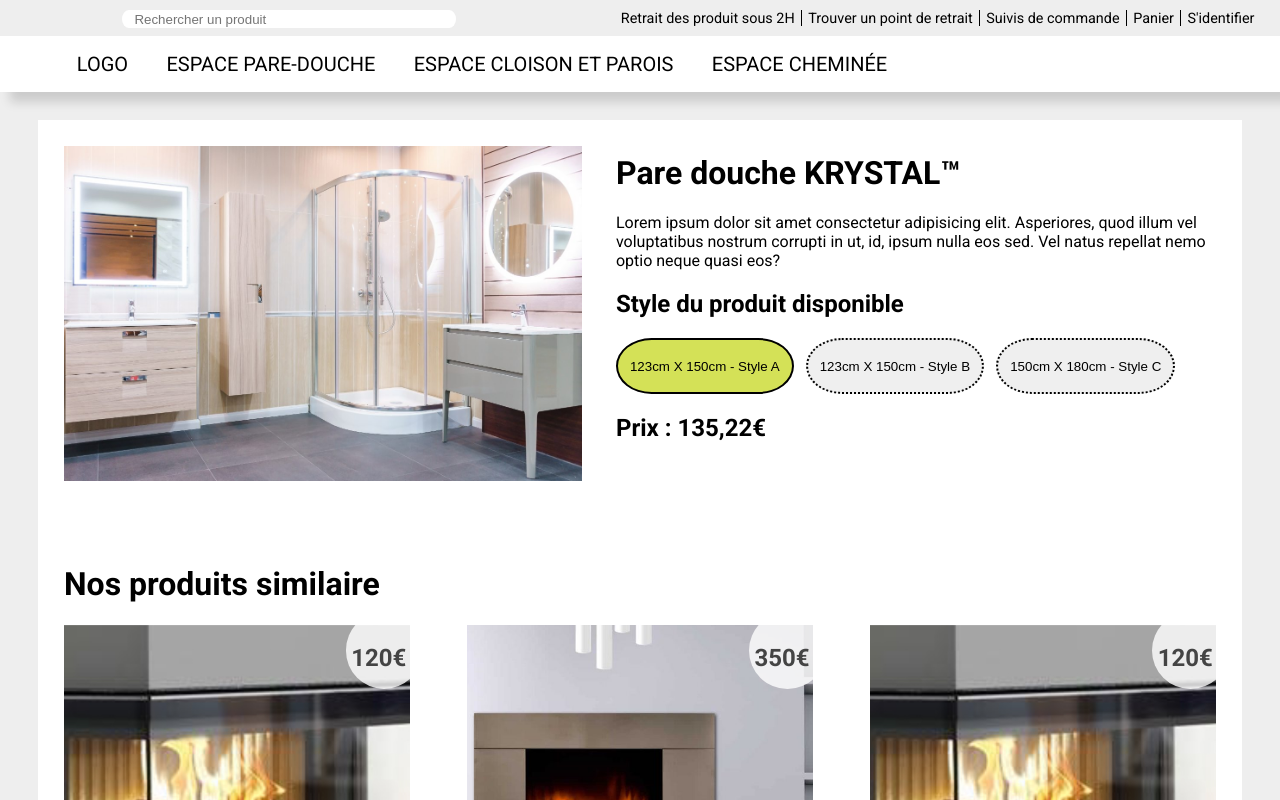
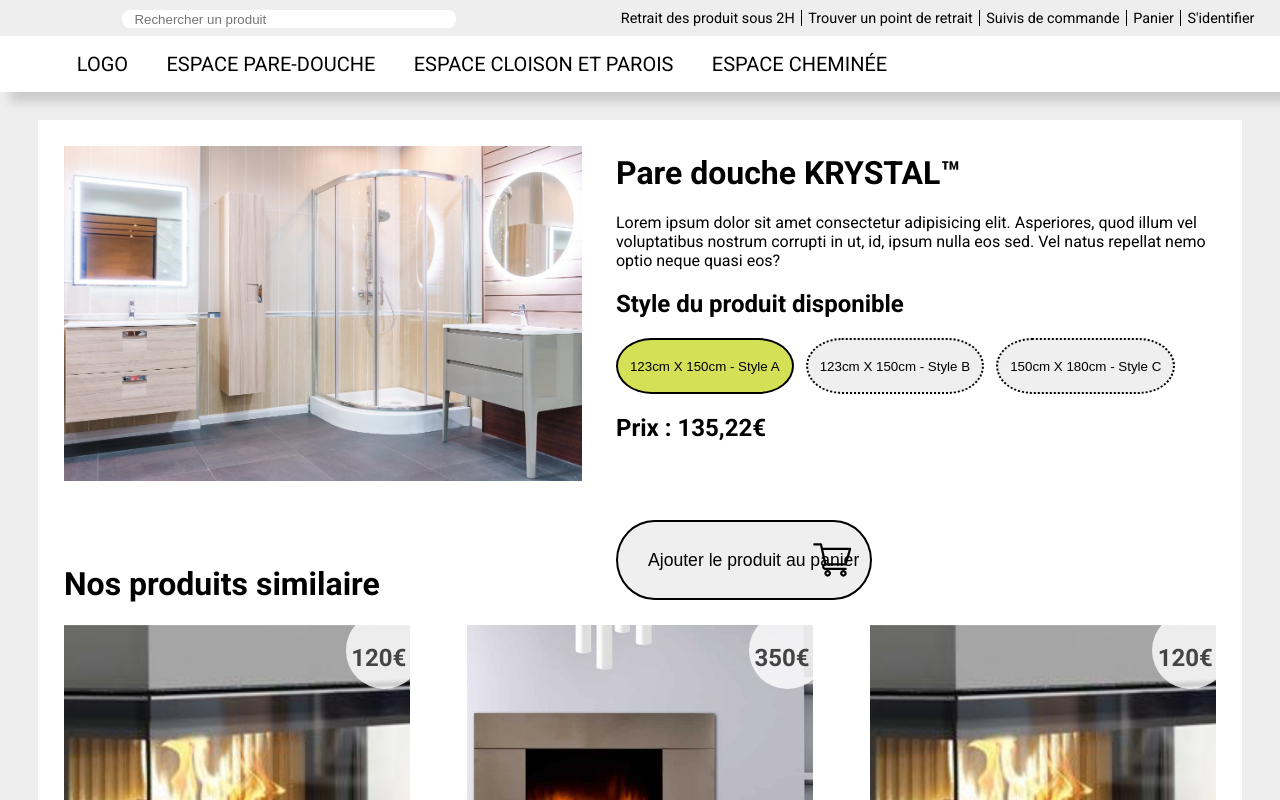
Before and after one commit to JulienKEIFF/maquette1, a Vue app: page /product in a window 1280 px wide. Shown: the top 800 px of the page. Built offline with nearby package versions, Linux system fonts and the light colour scheme.

Commit message:
change text

```diff
--- a/src/components/homeListProduct.vue
+++ b/src/components/homeListProduct.vue
@@ -1,6 +1,6 @@
 <template>
   <div id="home-list-product">
-    <h1>Nos meilleurs ventes </h1>
+    <h1>Nos meilleures ventes </h1>
     <home-product class="product-item" v-for="product in productList" :key="product.id" :productInfo="product" />
 
     <h1>Nos produits phares</h1>
--- a/src/components/login.vue
+++ b/src/components/login.vue
@@ -4,7 +4,7 @@
     <div id="title">{{"Identification"}}</div>
 
     <div id="form">
-      <label for="username">Nom utilisateur</label> <br>
+      <label for="username">Nom d'utilisateur</label> <br>
       <input name="username" type="text"> <br>
       <label for="username" class="password">Mot de passe</label> <br>
       <input name="username" type="password"> <br>
--- a/src/components/product/product_top.vue
+++ b/src/components/product/product_top.vue
@@ -20,6 +20,13 @@
       </div>
 
       <h2>Prix : 135,22€</h2>
+
+      <div class="add">
+        <button>
+          Ajouter le produit au panier
+          <svg height="512pt" viewBox="0 -31 512.00026 512" width="512pt" xmlns="http://www.w3.org/2000/svg"><path d="m164.960938 300.003906h.023437c.019531 0 .039063-.003906.058594-.003906h271.957031c6.695312 0 12.582031-4.441406 14.421875-10.878906l60-210c1.292969-4.527344.386719-9.394532-2.445313-13.152344-2.835937-3.757812-7.269531-5.96875-11.976562-5.96875h-366.632812l-10.722657-48.253906c-1.527343-6.863282-7.613281-11.746094-14.644531-11.746094h-90c-8.285156 0-15 6.714844-15 15s6.714844 15 15 15h77.96875c1.898438 8.550781 51.3125 230.917969 54.15625 243.710938-15.941406 6.929687-27.125 22.824218-27.125 41.289062 0 24.8125 20.1875 45 45 45h272c8.285156 0 15-6.714844 15-15s-6.714844-15-15-15h-272c-8.269531 0-15-6.730469-15-15 0-8.257812 6.707031-14.976562 14.960938-14.996094zm312.152343-210.003906-51.429687 180h-248.652344l-40-180zm0 0"/><path d="m150 405c0 24.8125 20.1875 45 45 45s45-20.1875 45-45-20.1875-45-45-45-45 20.1875-45 45zm45-15c8.269531 0 15 6.730469 15 15s-6.730469 15-15 15-15-6.730469-15-15 6.730469-15 15-15zm0 0"/><path d="m362 405c0 24.8125 20.1875 45 45 45s45-20.1875 45-45-20.1875-45-45-45-45 20.1875-45 45zm45-15c8.269531 0 15 6.730469 15 15s-6.730469 15-15 15-15-6.730469-15-15 6.730469-15 15-15zm0 0"/></svg>
+        </button>
+      </div>
     </div>
   </div>
 </template>
@@ -69,4 +76,32 @@ export default {
     }
   }
 }
+
+.add{
+  button{
+    margin-top: 13%;
+    position: relative;
+    display: flex;
+    align-items: center;
+    width: 20vw;
+    height: 10vh;
+    border-radius: 15% / 50%;
+    border: black solid 2px;
+    transition-duration: 0.25s;
+    padding-left: 5%;
+    font-size: 1.1rem;
+    &:focus{
+      outline: none;
+    }
+    &:hover{
+      background: #d4e157;
+    }
+    svg{
+      position: absolute;
+      right: 5%;
+      height: 50%;
+      width: 20%;
+    }
+  }
+}
 </style>
```
